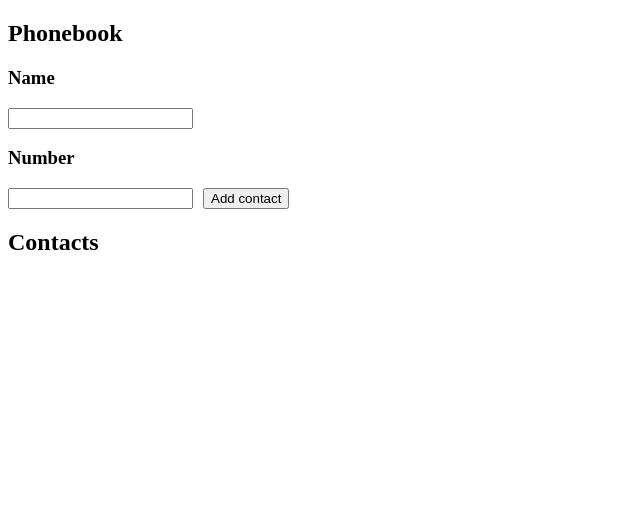
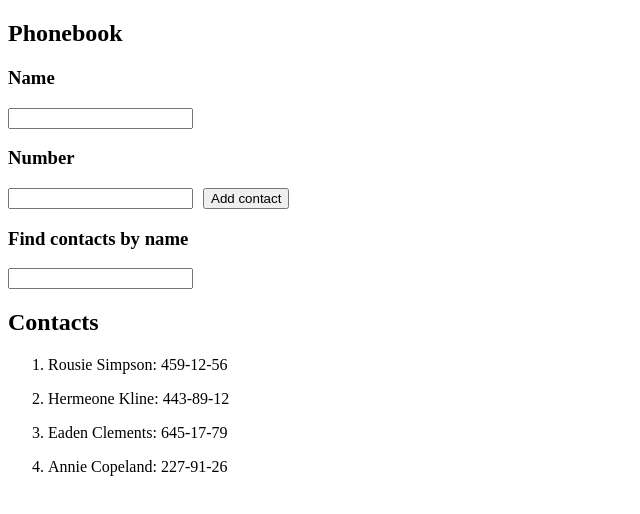
Before and after one commit to shuydo/goit-react-hw-02-phonebook, a React (Create React App) app: page / in a window 1280 px wide. Shown: the top 514 px of the page, without its empty margins (0-640 px from the left). Built offline with nearby package versions, Linux system fonts and the light colour scheme.

Commit message:
step3 - filter added

```diff
--- a/src/App.js
+++ b/src/App.js
@@ -4,13 +4,20 @@ import { nanoid } from "nanoid";
 
 import Form from "./Comps/Form/Form";
 import Contacts from "./Comps/Contacts/Contacts";
+import Filter from "./Comps/Filter";
 
 export default class App extends React.Component {
   state = {
-    contacts: [],
+    contacts: [
+      { id: "id-1", name: "Rousie Simpson", number: "459-12-56" },
+      { id: "id-2", name: "Hermeone Kline", number: "443-89-12" },
+      { id: "id-3", name: "Eaden Clements", number: "645-17-79" },
+      { id: "id-4", name: "Annie Copeland", number: "227-91-26" },
+    ],
+    filter: "",
   };
 
-  appDBase = (data) => {
+  appendDBase = (data) => {
     this.setState((pState) => ({
       contacts: [
         ...pState.contacts,
@@ -22,13 +29,25 @@ export default class App extends React.Component {
     }));
   };
 
+  changeFilter = (e) => {
+    this.setState({ filter: e.target.value });
+  };
+
   render() {
-    console.log("---", this.state.contacts);
+    // console.log("---", this.state.contacts);
+    const filterLowerC = this.state.filter.toLowerCase();
+    const filterContacts = this.state.contacts.filter((contact) =>
+      contact.name.toLowerCase().includes(filterLowerC)
+    );
+    console.log(filterContacts);
+
     return (
       <>
         <h2>Phonebook</h2>
-        <Form onSubmit={this.appDBase} />
-        <Contacts dBase={this.state.contacts} />
+        <Form onSubmit={this.appendDBase} />
+        <Filter value={this.state.filter} onChange={this.changeFilter} />
+        {/* <Contacts dBase={this.state.contacts} /> */}
+        <Contacts dBase={filterContacts} />
       </>
     );
   }
--- /dev/null
+++ b/src/Comps/Filter.jsx
@@ -0,0 +1,8 @@
+export default function Filter({ value, onChange }) {
+  return (
+    <>
+      <h3>Find contacts by name</h3>
+      <input type="text" value={value} onChange={onChange}></input>
+    </>
+  );
+}
```
